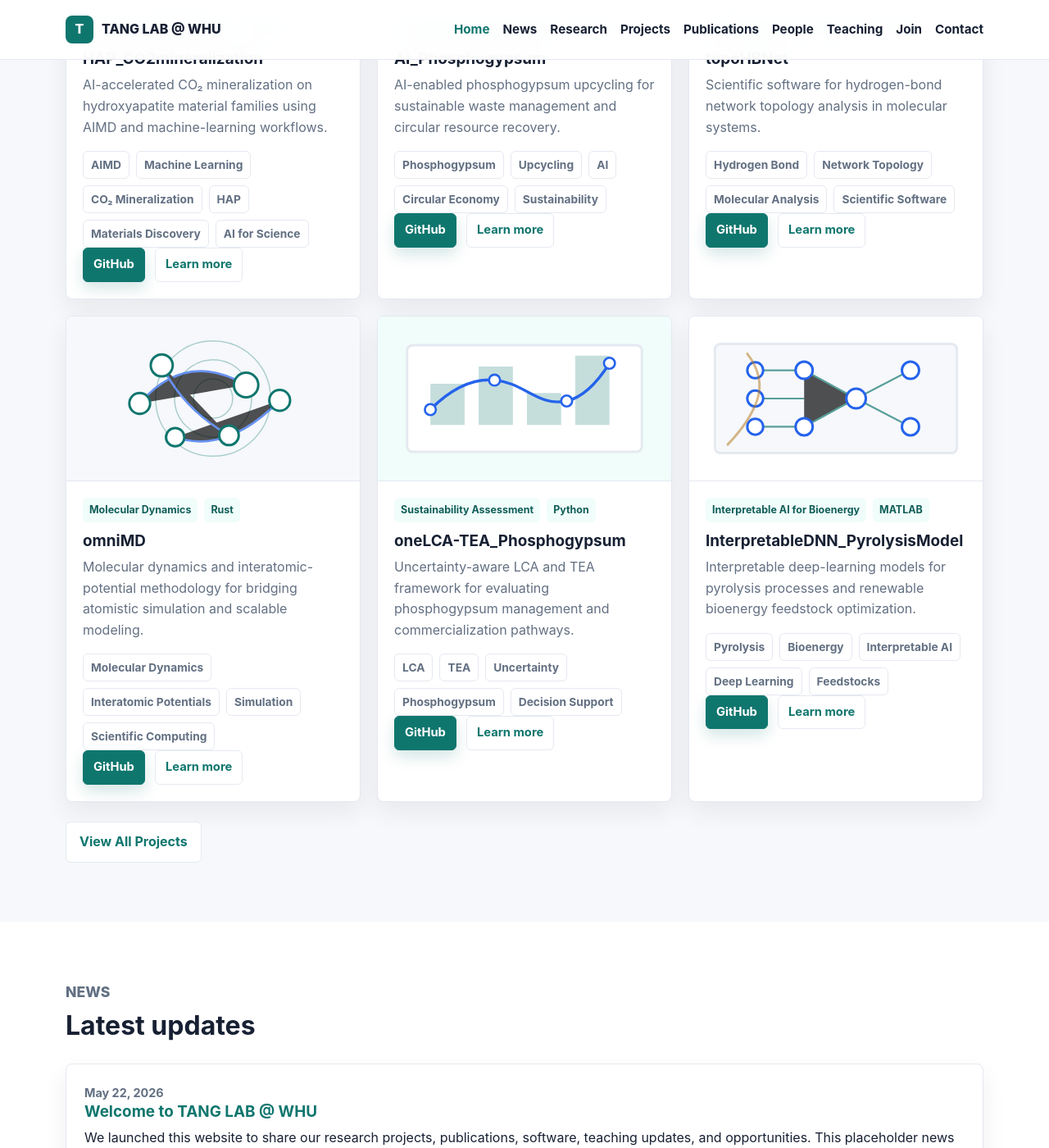
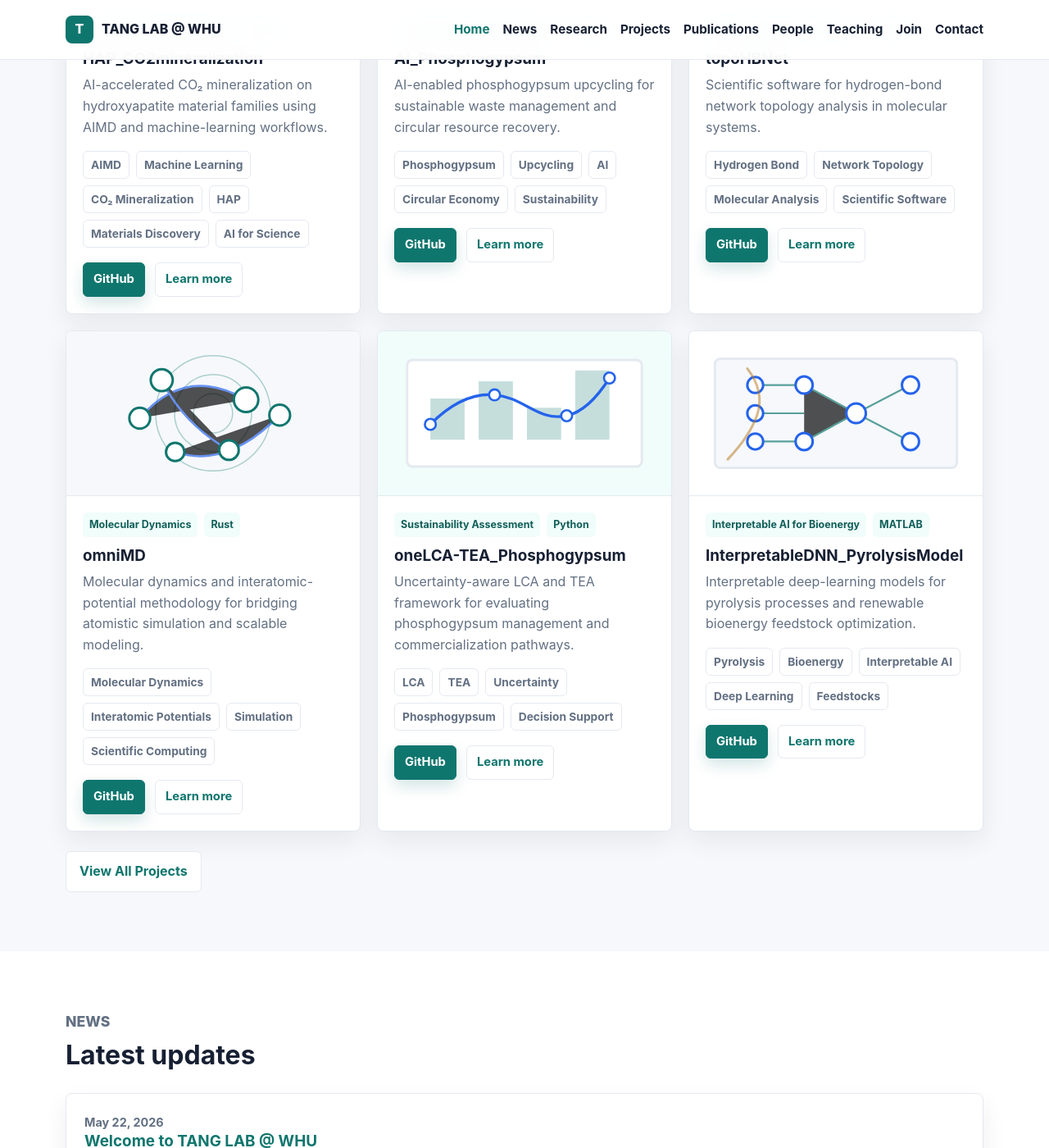
Before and after one commit to TANG-LAB-WHU/tanglab.github.io, a Jekyll site: the page built from index.html, in a window 1280 px wide and 1400 px high, scrolled down 2116 px. Shown: the whole window at 82% size. Built offline with Jekyll 4.4.1, drawn with Linux system fonts in a browser that asks for light colours.

Commit message:
style: increase margin-top of project card actions to fix tight vertical spacing

```diff
--- a/assets/css/main.css
+++ b/assets/css/main.css
@@ -387,6 +387,10 @@ p {
   color: var(--muted);
 }
 
+.project-card .card-actions {
+  margin-top: 18px;
+}
+
 .project-card-wide {
   grid-column: span 3;
   display: grid;
```
